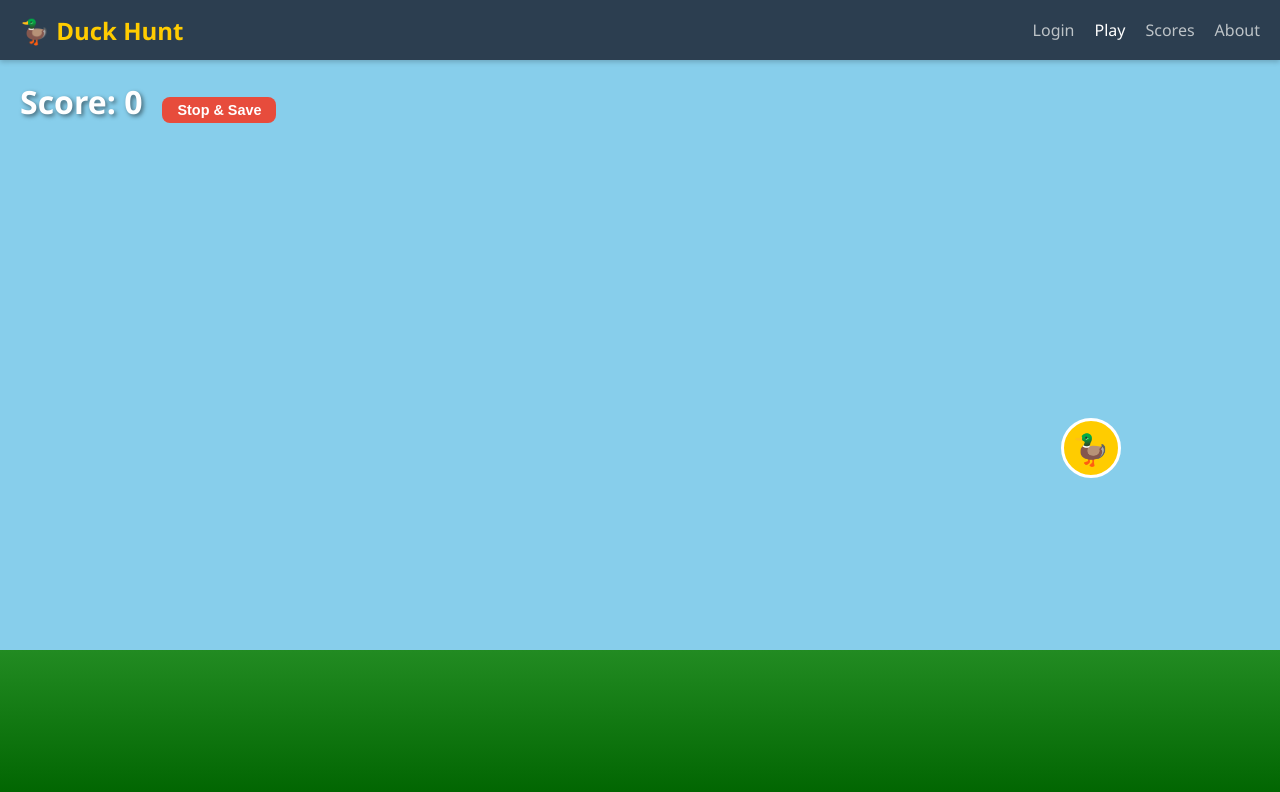
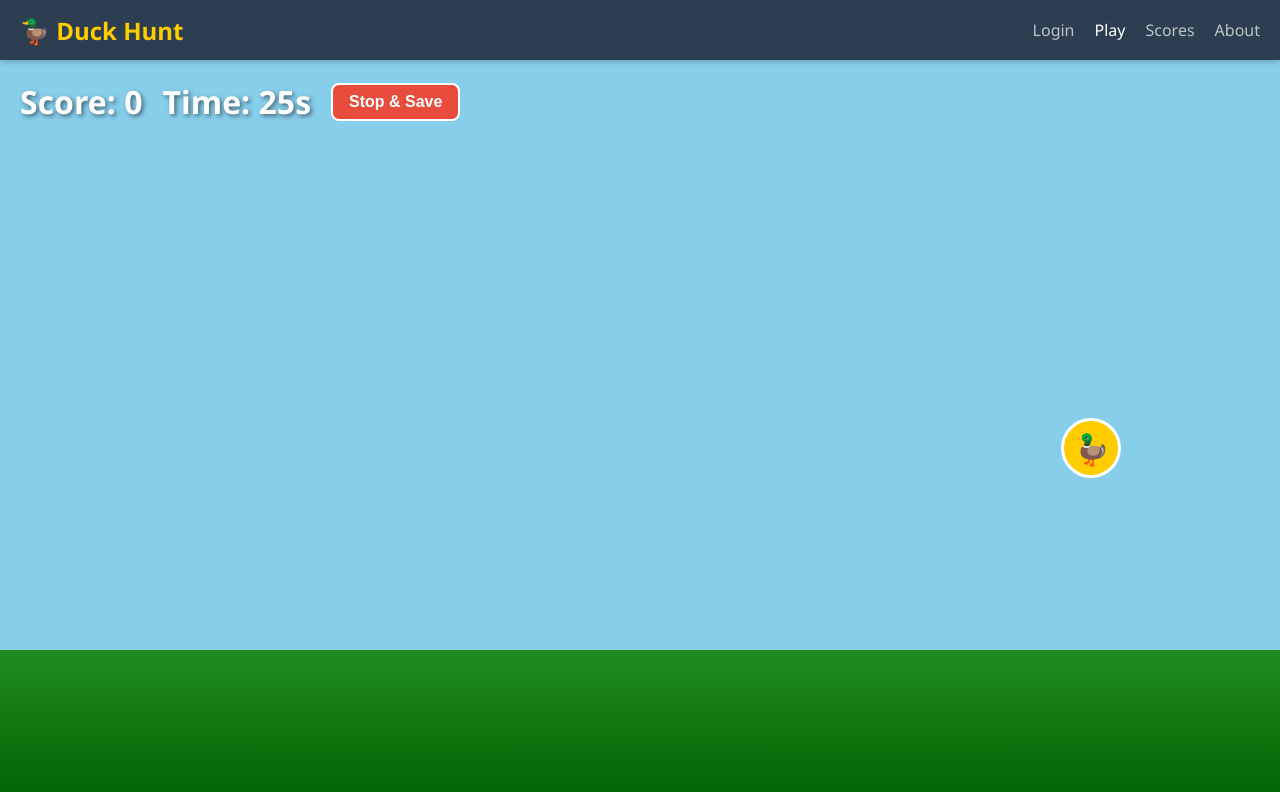
Before and after one commit to AlexDoblyno/CS260_huntDuck_demo4school, a React (Vite) app in the folder duck-hunt/: page /play in a window 1280 px wide. Shown: the top 792 px of the page. Built offline with nearby package versions, Linux system fonts and the light colour scheme.

Commit message:
Fix the save button

```diff
--- a/duck-hunt/src/Play.jsx
+++ b/duck-hunt/src/Play.jsx
@@ -5,12 +5,12 @@ import Duck from './Duck';
 export default function Play() {
   const [score, setScore] = useState(0);
   const [position, setPosition] = useState({ x: 50, y: 100 });
+  const [timeLeft, setTimeLeft] = useState(30); // 30秒倒计时
   const navigate = useNavigate();
 
   const getRandomPosition = () => {
     const winWidth = window.innerWidth;
     const winHeight = window.innerHeight;
-
     const DUCK_SIZE = 60;
     const NAV_HEIGHT = 60;
     const GROUND_HEIGHT = 150;
@@ -18,10 +18,8 @@ export default function Play() {
 
     const minX = PADDING;
     const maxX = winWidth - DUCK_SIZE - PADDING;
-
     const minY = NAV_HEIGHT + PADDING;
     const maxY = winHeight - GROUND_HEIGHT - DUCK_SIZE - PADDING;
-
     const safeMaxX = Math.max(minX, maxX);
     const safeMaxY = Math.max(minY, maxY);
 
@@ -33,24 +31,34 @@ export default function Play() {
 
   useEffect(() => {
     setPosition(getRandomPosition());
-
-    const intervalId = setInterval(() => {
+    const moveInterval = setInterval(() => {
       setPosition(getRandomPosition());
     }, 1200);
+    return () => clearInterval(moveInterval);
+  }, []);
 
-    return () => clearInterval(intervalId);
-  }, []);
+  useEffect(() => {
+    if (timeLeft > 0) {
+      const timerId = setInterval(() => {
+        setTimeLeft((prev) => prev - 1);
+      }, 1000);
+      return () => clearInterval(timerId);
+    } else if (timeLeft === 0) {
+      saveScore();
+    }
+  }, [timeLeft]);
 
   const shootDuck = (e) => {
     e.stopPropagation();
-    setScore((prevScore) => prevScore + 1);
-    setPosition(getRandomPosition());
+    if (timeLeft > 0) {
+      setScore((prevScore) => prevScore + 1);
+      setPosition(getRandomPosition());
+    }
   };
 
   const saveScore = async () => {
     const userName = localStorage.getItem('userName') || 'Anonymous';
     const date = new Date().toLocaleDateString();
-
     const newScore = { name: userName, score: score, date: date };
 
     try {
@@ -59,7 +67,6 @@ export default function Play() {
         headers: { 'content-type': 'application/json' },
         body: JSON.stringify(newScore),
       });
-
       navigate('/scores');
     } catch (error) {
       console.error('Failed to save score:', error);
@@ -69,28 +76,53 @@ export default function Play() {
 
   return (
     <div className="game-area-wrapper">
-      <div className="scoreboard">
+      {/* 修改点：这里直接加上内联的 flex 样式，
+        确保 Score, Time 和 Button 强制在同一行显示
+      */}
+      <div className="scoreboard" style={{
+        display: 'flex',
+        alignItems: 'center',
+        gap: '20px',
+        width: 'auto' // 允许宽度自适应内容
+      }}>
         <span>Score: {score}</span>
+
+        <span style={{ color: timeLeft < 10 ? '#ff4444' : 'white', minWidth: '80px' }}>
+          Time: {timeLeft}s
+        </span>
+
         <button
           onClick={saveScore}
           style={{
-            marginLeft: '20px',
-            fontSize: '0.9rem',
-            padding: '5px 15px',
+            // 按钮样式调整：去除 margin-top，强制不许换行
+            margin: 0,
+            fontSize: '1rem',
+            padding: '8px 16px',
             width: 'auto',
-            verticalAlign: 'middle',
-            backgroundColor: '#e74c3c'
+            backgroundColor: '#e74c3c',
+            whiteSpace: 'nowrap', // 防止文字换行
+            border: '2px solid white', // 加个白边框确保能看见
+            cursor: 'pointer'
           }}
         >
           Stop & Save
         </button>
       </div>
 
-      <Duck
-        x={position.x}
-        y={position.y}
-        onClick={shootDuck}
-      />
+      {timeLeft > 0 && (
+        <Duck x={position.x} y={position.y} onClick={shootDuck} />
+      )}
+
+      {timeLeft === 0 && (
+        <div style={{
+          position: 'absolute', top: '50%', left: '50%',
+          transform: 'translate(-50%, -50%)',
+          fontSize: '4rem', fontWeight: 'bold', color: 'white',
+          textShadow: '0 0 10px red', zIndex: 50
+        }}>
+          GAME OVER
+        </div>
+      )}
 
       <div className="ground"></div>
     </div>
```
